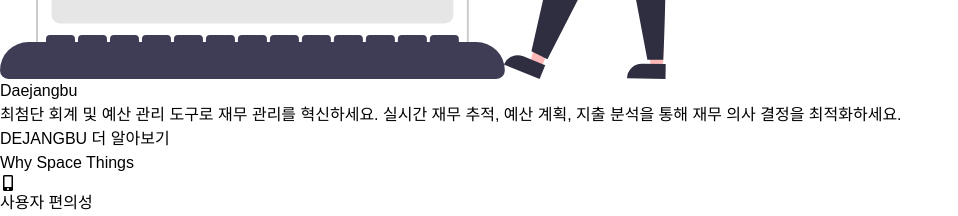
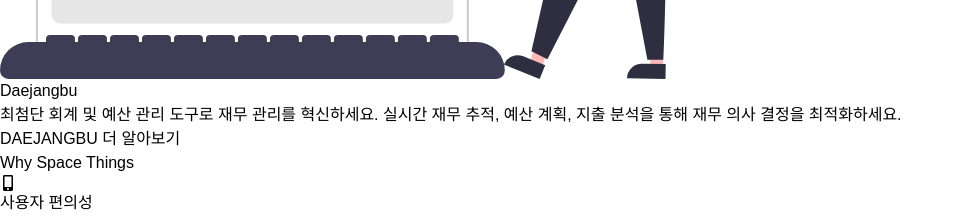
Before and after one commit to Souravhere/spacethings, a Next.js app: page / in a window 1280 px wide. Shown: the part 5080-5296 px from the top of the page, without its empty margins (0-958 px from the left). Built offline with nearby package versions, Linux system fonts and the light colour scheme; a web font is replaced by a local one.

Commit message:
SPELL mistake will short

```diff
--- a/src/components/Servicespage.tsx
+++ b/src/components/Servicespage.tsx
@@ -17,7 +17,7 @@ export default function ServicesSection() {
     {
       title: 'Daejangbu',
       description: '최첨단 회계 및 예산 관리 도구로 재무 관리를 혁신하세요. 실시간 재무 추적, 예산 계획, 지출 분석을 통해 재무 의사 결정을 최적화하세요.',
-      cta: 'DEJANGBU 더 알아보기',
+      cta: 'DAEJANGBU 더 알아보기',
       image: '/assets/our.svg',
       page:'/daejangbu',
     },
```
